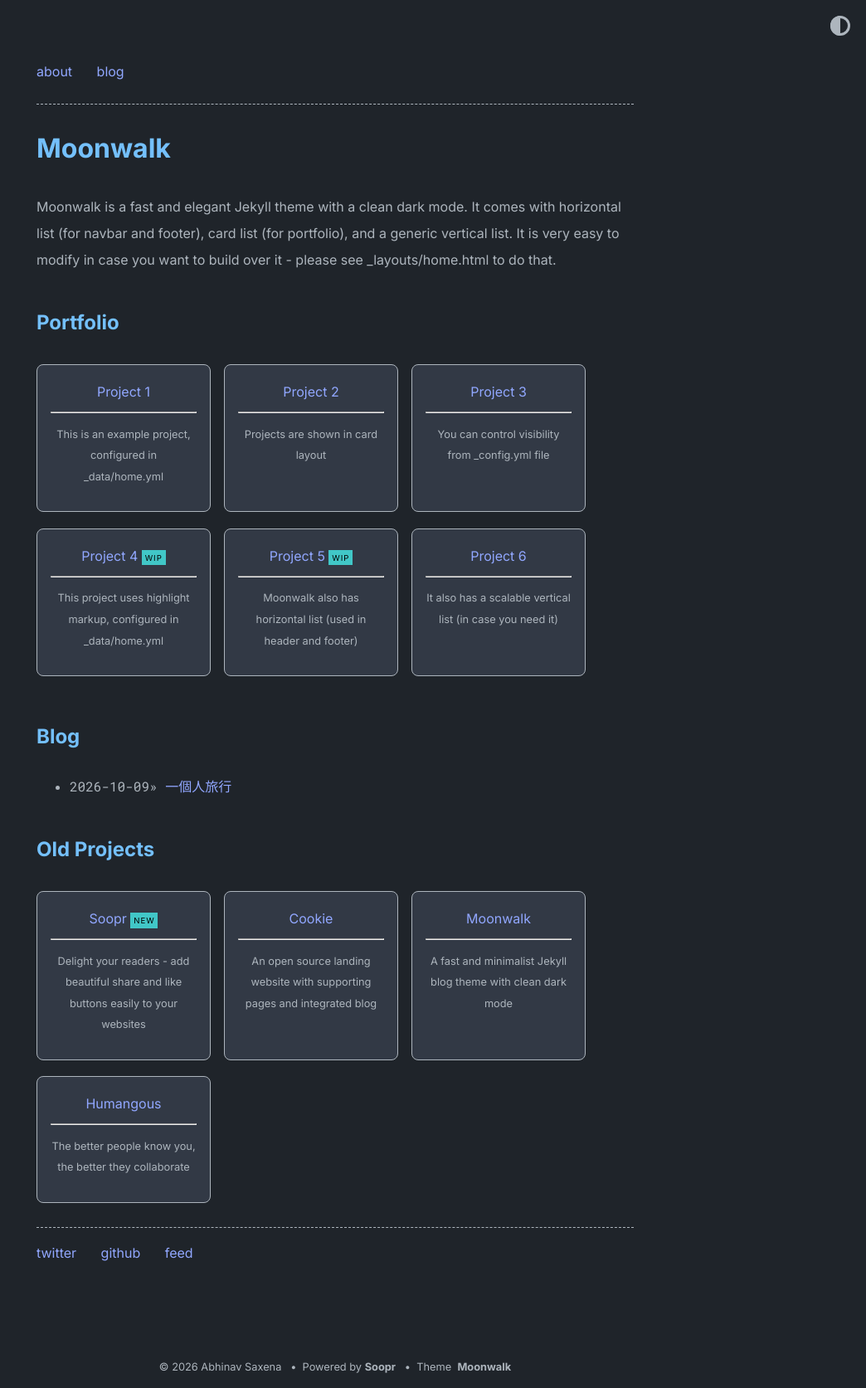
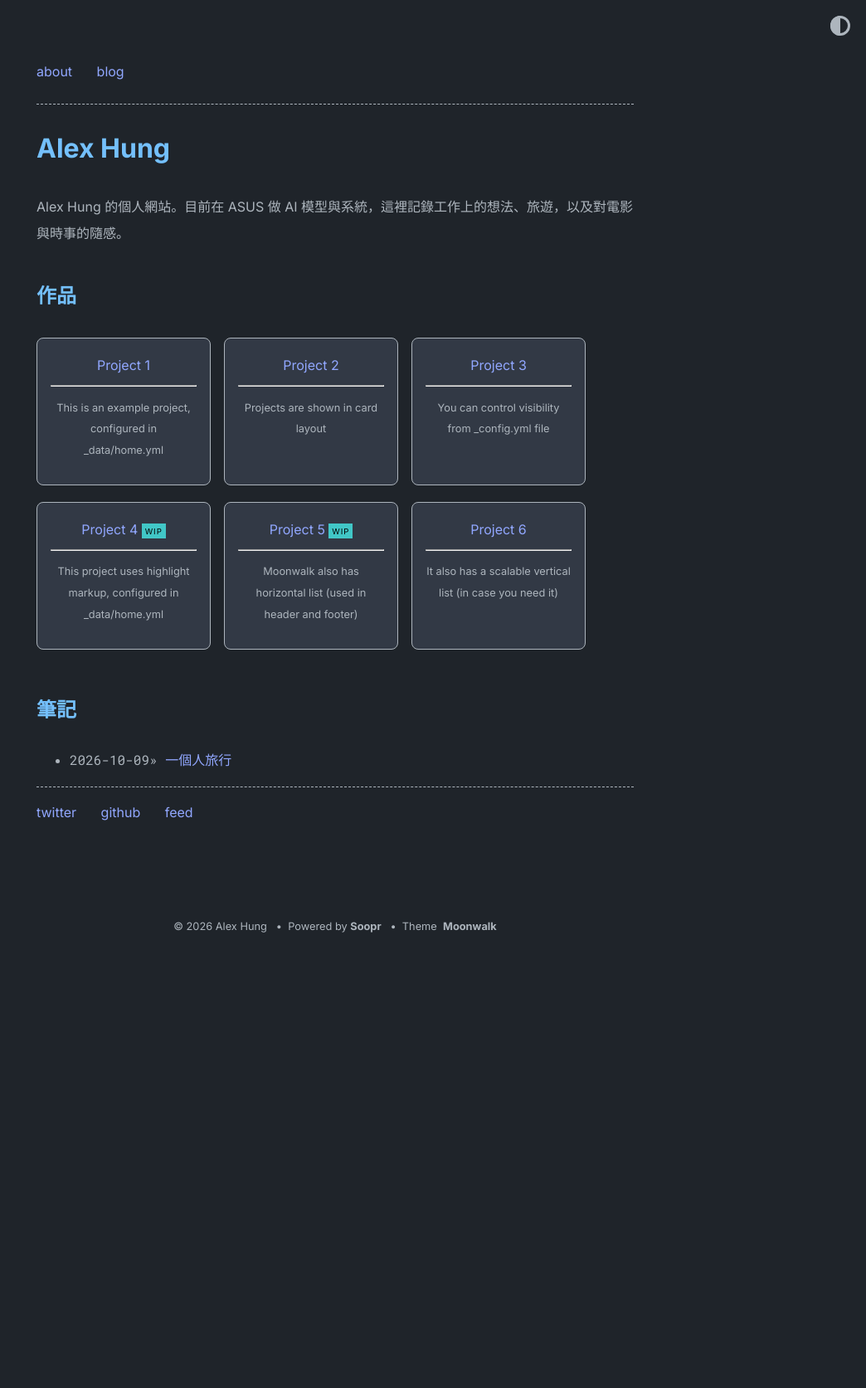
Before and after one commit to alex-ht/alex-ht.github.io, a Jekyll site: the page built from index.md, in a window 1280 px wide. Shown: the whole page at 83% size, without its empty margins (236-1280 px from the left). Built offline with Jekyll 4.4.1, drawn with Linux system fonts in a browser that asks for light colours; after the commit the page ends 1142 px from its top, so only the background shows below that.

Commit message:
站名與首頁資訊改為 Alex Hung

```diff
--- a/_config.yml
+++ b/_config.yml
@@ -1,45 +1,43 @@
-title: Moonwalk
-author: Abhinav Saxena
-url: https://www.abhinavsaxena.com/moonwalk # root address of the site
-description: > # description of the site (multiple lines allowed)
-  Moonwalk is a fast and elegant Jekyll theme with a clean dark mode. It comes with horizontal list (for navbar and footer), card list (for portfolio), and a generic vertical list. It is very easy to modify in case you want to build over it - please see _layouts/home.html to do that.
+title: Alex Hung
+author: Alex Hung
+url: https://alex-ht.github.io
+description: >
+  Alex Hung 的個人網站。目前在 ASUS 做 AI 模型與系統，這裡記錄工作上的想法、旅遊，以及對電影與時事的隨感。
 
 permalink: /:slug
 
-favicon: "./logo.png" # relative path to site's favicon
+favicon: "./logo.png"
 
 twitter:
-    username: alex780312 # update or delete this
+    username: alex780312
     card: summary_large_image
 
 #theme: moonwalk # if you are using GitHub Pages, change it to remote_theme: abhinavs/moonwalk
 remote_theme: abhinavs/moonwalk
 
 theme_config:
-  appearance: "dark" # can be "light", "dark" or "auto"
-  appearance_toggle: true # if appearance can be switched by user
-  back_home_text: "home.." # customize text for homepage link in post layout
-  date_format: "%Y-%m-%d" # customize how date is formatted
-  show_description: true # show blog description
-  show_navbar: true # show horizontal navbar
-  show_footer: true # show footer links in home page,add in _data/home.yml
-  show_copyright: true # show copyright notice in footer
-  # following keys are using to create home layout
-  show_projects: true # show projects as cards, add in _data/home.yml
-  show_blog: true # show blog posts added in _posts
-  show_old_projects: true # show old projects as cards, add in _data/home.yml
-  show_misc_list: false # show generic vertical list for misc details, add _data/home.yml
-  show_reading_time: true # show number of words and reading time in the blog posts
-  show_tags: true # show tags in a blog posts
-  # options for "home" page
+  appearance: "dark"
+  appearance_toggle: true
+  back_home_text: "home.."
+  date_format: "%Y-%m-%d"
+  show_description: true
+  show_navbar: true
+  show_footer: true
+  show_copyright: true
+  show_projects: true
+  show_blog: true
+  show_old_projects: false
+  show_misc_list: false
+  show_reading_time: true
+  show_tags: true
   home:
-    title_projects: Portfolio
+    title_projects: 作品
     title_misc_list: Details
-    title_blog: Blog
+    title_blog: 筆記
     title_old_projects: Old Projects
 
 soopr:
-  publish_token: "" # sign up at https://www.soopr.co to get your publish token and personalize share and reaction options
+  publish_token: ""
 
 highlighter: rouge
 
```
